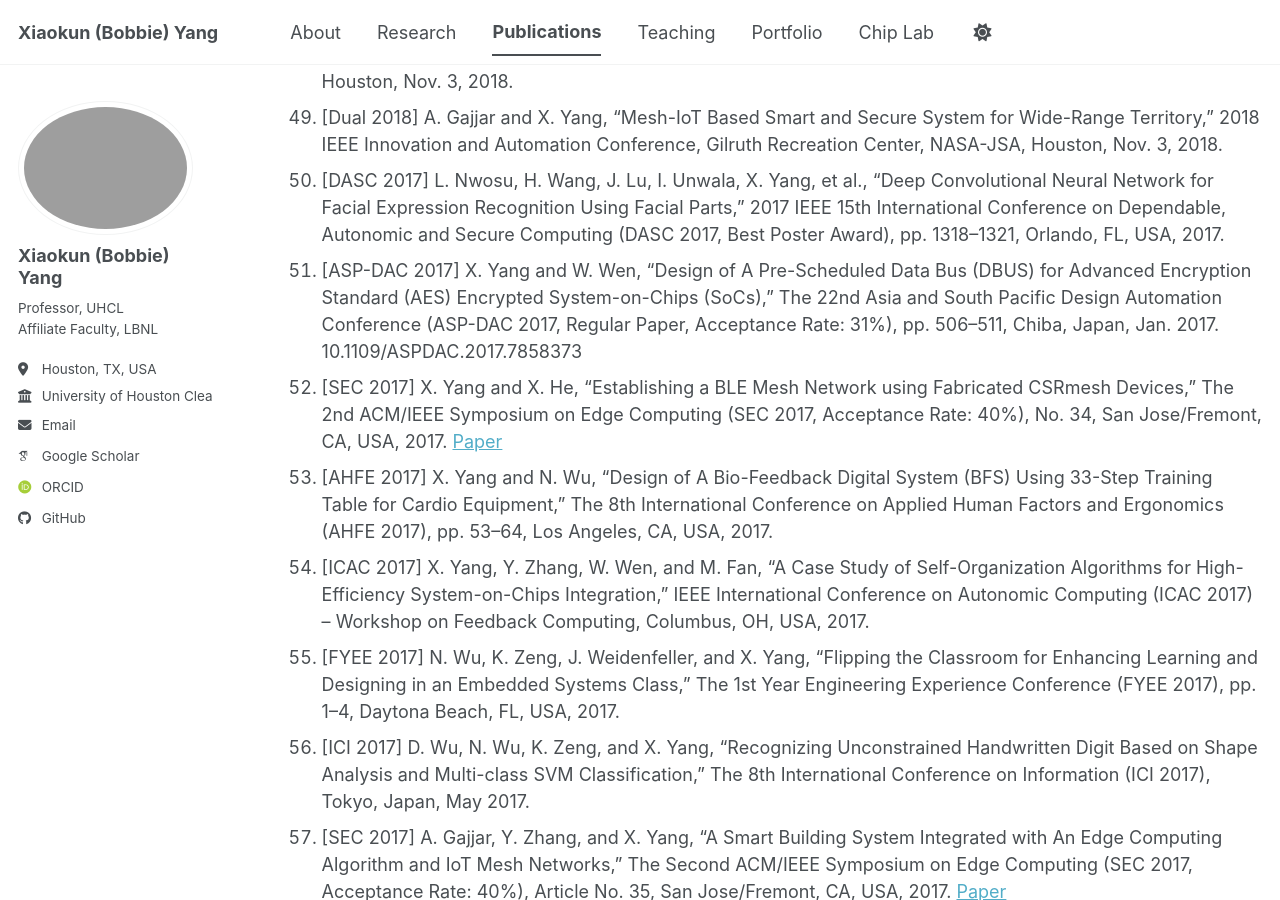
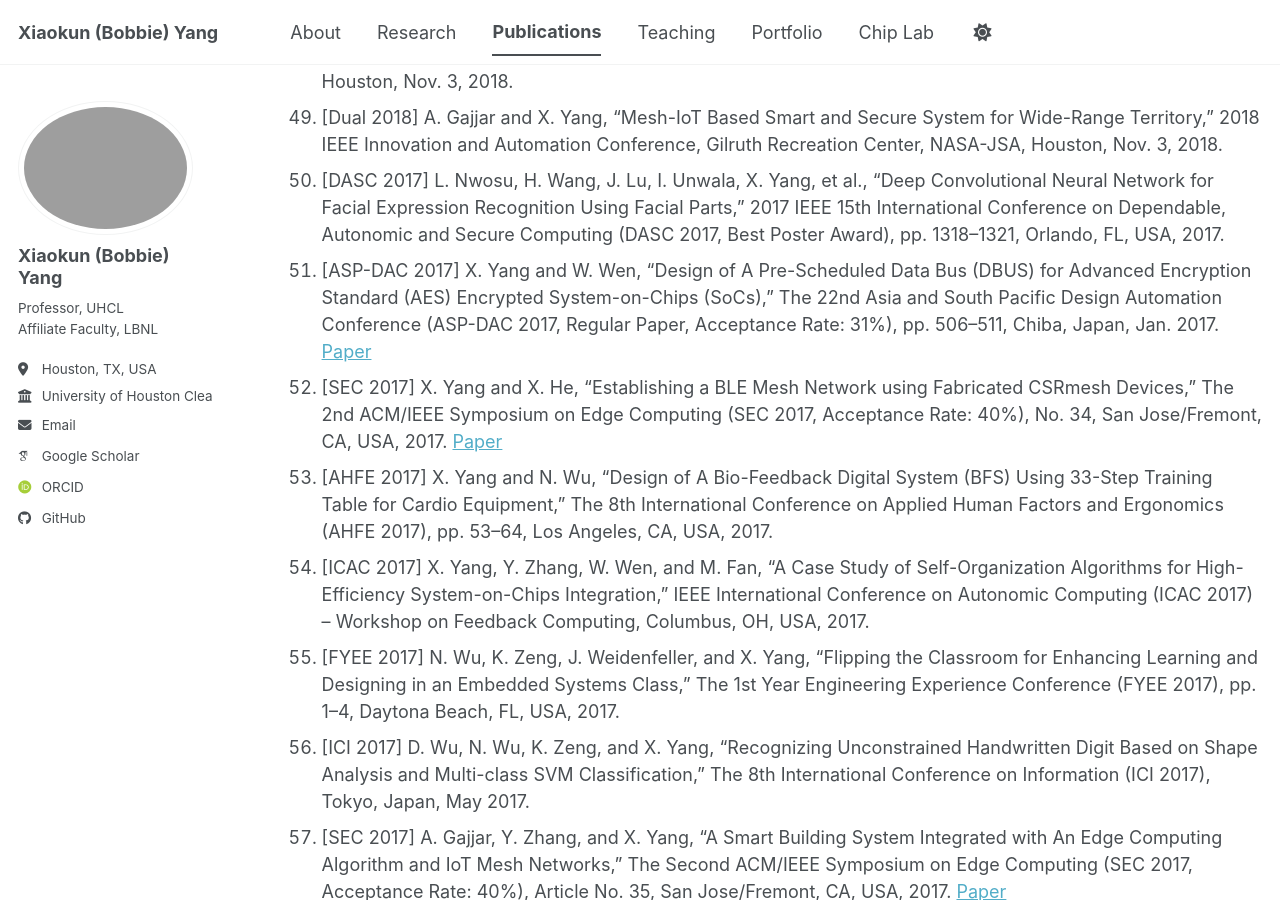
Before and after one commit to bobbieyang/bobbieyang.github.io, a Jekyll site: the page built from _pages/publications.md, in a window 1280 px wide and 900 px high, scrolled down 6994 px. Built offline with Jekyll 4.4.1, drawn with Linux system fonts in a browser that asks for light colours; some web fonts are replaced; a script bundle is joined from its source files by our own code; library files that are not in the unit come from our copies.

Commit message:
Update publications.md

```diff
--- a/_pages/publications.md
+++ b/_pages/publications.md
@@ -100,7 +100,7 @@ Conferences
 48. [Dual 2018] X. Yang, “A Scalable Image/Video Processing Platform with FPGA Design and Verification Environment,” 2018 IEEE Innovation and Automation Conference, Gilruth Recreation Center, NASA-JSA, Houston, Nov. 3, 2018.
 49. [Dual 2018] A. Gajjar and X. Yang, “Mesh-IoT Based Smart and Secure System for Wide-Range Territory,” 2018 IEEE Innovation and Automation Conference, Gilruth Recreation Center, NASA-JSA, Houston, Nov. 3, 2018.
 50. [DASC 2017] L. Nwosu, H. Wang, J. Lu, I. Unwala, X. Yang, et al., “Deep Convolutional Neural Network for Facial Expression Recognition Using Facial Parts,” 2017 IEEE 15th International Conference on Dependable, Autonomic and Secure Computing (DASC 2017, Best Poster Award), pp. 1318–1321, Orlando, FL, USA, 2017.
-51. [ASP-DAC 2017] X. Yang and W. Wen, “Design of A Pre-Scheduled Data Bus (DBUS) for Advanced Encryption Standard (AES) Encrypted System-on-Chips (SoCs),” The 22nd Asia and South Pacific Design Automation Conference (ASP-DAC 2017, Regular Paper, Acceptance Rate: 31%), pp. 506–511, Chiba, Japan, Jan. 2017. 10.1109/ASPDAC.2017.7858373
+51. [ASP-DAC 2017] X. Yang and W. Wen, “Design of A Pre-Scheduled Data Bus (DBUS) for Advanced Encryption Standard (AES) Encrypted System-on-Chips (SoCs),” The 22nd Asia and South Pacific Design Automation Conference (ASP-DAC 2017, Regular Paper, Acceptance Rate: 31%), pp. 506–511, Chiba, Japan, Jan. 2017. [Paper](https://doi.org/10.1109/ASPDAC.2017.7858373)
 52. [SEC 2017] X. Yang and X. He, “Establishing a BLE Mesh Network using Fabricated CSRmesh Devices,” The 2nd ACM/IEEE Symposium on Edge Computing (SEC 2017, Acceptance Rate: 40%), No. 34, San Jose/Fremont, CA, USA, 2017. [Paper](https://doi.org/10.1145/3132211.3132460)
 53. [AHFE 2017] X. Yang and N. Wu, “Design of A Bio-Feedback Digital System (BFS) Using 33-Step Training Table for Cardio Equipment,” The 8th International Conference on Applied Human Factors and Ergonomics (AHFE 2017), pp. 53–64, Los Angeles, CA, USA, 2017.
 54. [ICAC 2017] X. Yang, Y. Zhang, W. Wen, and M. Fan, “A Case Study of Self-Organization Algorithms for High-Efficiency System-on-Chips Integration,” IEEE International Conference on Autonomic Computing (ICAC 2017) – Workshop on Feedback Computing, Columbus, OH, USA, 2017.
```
